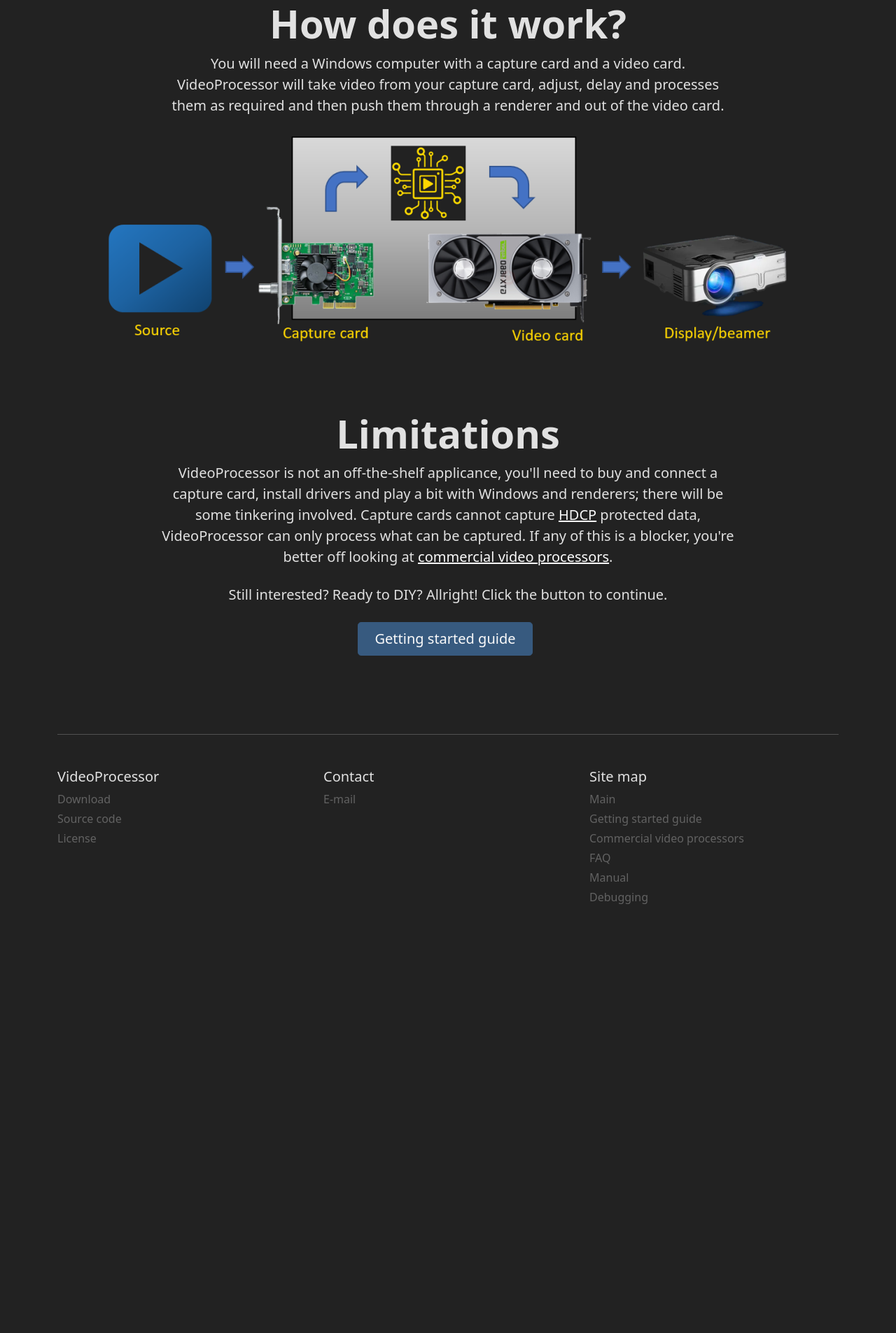
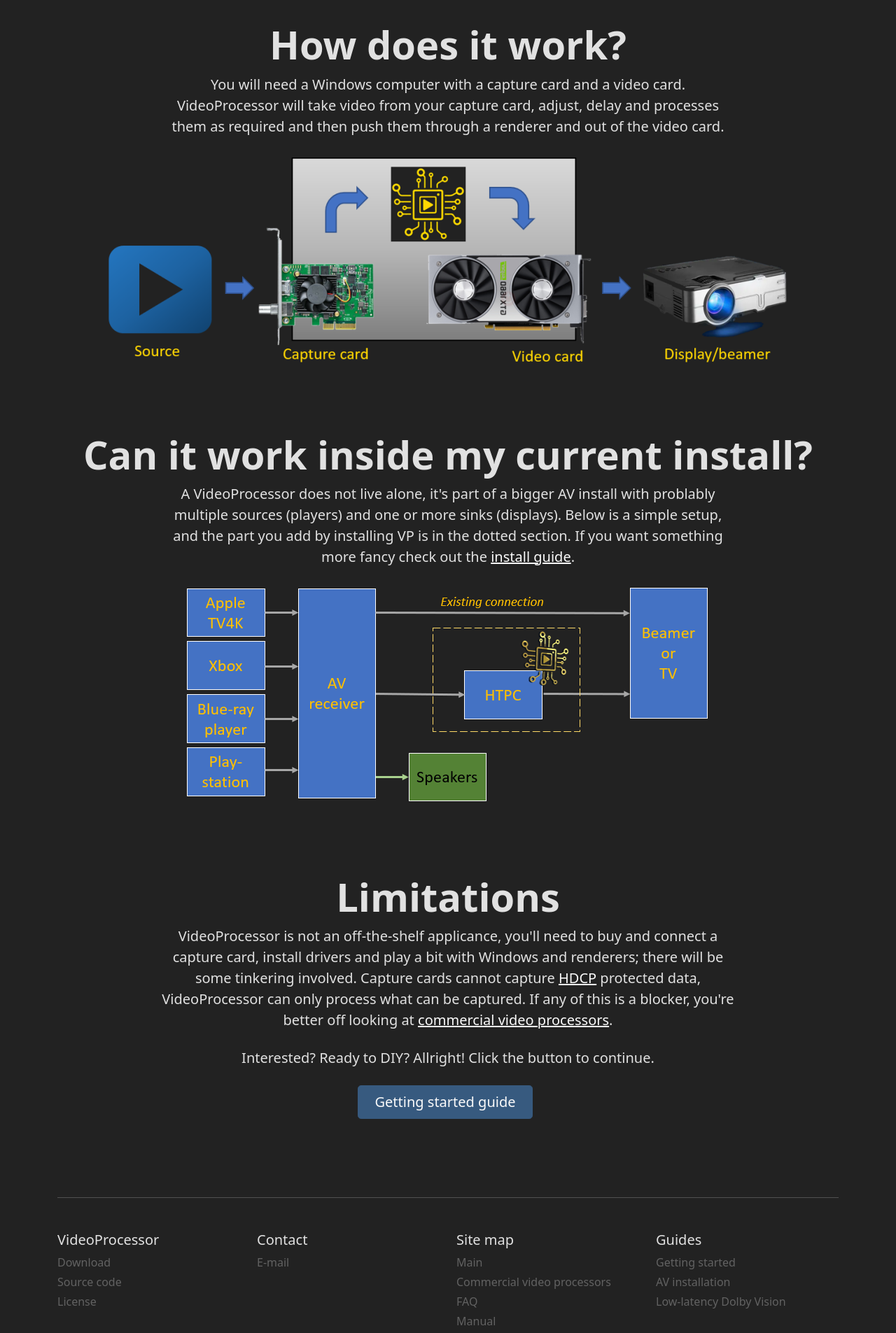
Before and after one commit to defl/videoprocessor_website, a Flask app: page / in a window 1280 px wide. Shown: the part 1280-3185 px from the top of the page at 70% size. Before the commit the page ends 2572 px from the top, so only its background shows below. Run offline with Flask 2, Linux system fonts and the light colour scheme; some libraries are stand-ins or nearby versions.

Commit message:
Added install page, cleanups, integration

```diff
--- a/site/templates/base.html
+++ b/site/templates/base.html
@@ -62,11 +62,18 @@
             <h5>Site map</h5>
             <ul class="list-unstyled text-small">
               <li class="mb-1"><a class="link-secondary text-decoration-none" href="/">Main</a></li>
-              <li class="mb-1"><a class="link-secondary text-decoration-none" href="/getting_started">Getting started guide</a></li>
               <li class="mb-1"><a class="link-secondary text-decoration-none" href="/commercial_video_processors">Commercial video processors</a></li>
               <li class="mb-1"><a class="link-secondary text-decoration-none" href="/faq">FAQ</a></li>
               <li class="mb-1"><a class="link-secondary text-decoration-none" href="/manual">Manual</a></li>
               <li class="mb-1"><a class="link-secondary text-decoration-none" href="/debugging">Debugging</a></li>
+            </ul>
+          </div>
+          <div class="col-md">
+            <h5>Guides</h5>
+            <ul class="list-unstyled text-small">
+              <li class="mb-1"><a class="link-secondary text-decoration-none" href="/getting_started">Getting started</a></li>
+              <li class="mb-1"><a class="link-secondary text-decoration-none" href="/install">AV installation</a></li>
+              <li class="mb-1"><a class="link-secondary text-decoration-none" href="/lldv">Low-latency Dolby Vision</a></li>
             </ul>
           </div>
         </div>
--- a/site/templates/debugging.html
+++ b/site/templates/debugging.html
@@ -20,12 +20,6 @@
                 <li>Use the OSD of your AV unit to see what mode is being output.</li>
                 <li>A HDFury <a class="text-white" href="https://hdfury.com/product/4k-vertex2-18gbps/">Vertex 2</a> or <a class="text-white" href="https://hdfury.com/product/vertex-4k60-444-600mhz/">Vertex</a> are perfect for debugging as they display exactly what's going on on their display.</li>
             </ol>
-            </p>
-
-            <p class="lead my-3" style="color: #FED700;">Answer not here?</p>
-            <p>
-                <a href="/faq" class="btn btn-primary btn-lg px-4 me-md-2" role="button">FAQ</a>
-            </p>
         </div>
     </div>
 </main>
--- a/site/templates/index.html
+++ b/site/templates/index.html
@@ -28,7 +28,6 @@
                 <div class="d-grid gap-2 d-md-flex justify-content-md-start">
                     <a id='download-button' href="https://github.com/defl/videoprocessor/releases" class="btn btn-primary btn-lg px-4 me-md-2" role="button">Download</a>
                     <a href="/getting_started" class="btn btn-secondary btn-lg px-4 me-md-2" role="button">Getting started</a>
-                    <a href="/manual" class="btn btn-secondary btn-lg px-4 me-md-2" role="button">Manual</a>
                 </div>
             </div>
         </div>
@@ -41,6 +40,7 @@
                 The GUI is packed with information and options to give you full insight and control over what is going on.
                 There is no need to know all the details or dig through the <a class="text-white" href="/manual">manual</a>,
                 VideoProcessor will do reasonable things by default.
+                There's also a <a class="text-white" href="https://www.youtube.com/watch?v=DQK4iO81TLE">YouTube video</a> showing it in action including the difference a 3DLUT makes.
             </p>
         </div>
         <div class="overflow-hidden">
@@ -69,6 +69,22 @@
     </div>
 
     <div class="px-4 pt-5 my-5 text-center">
+        <h1 class="display-4 fw-bold">Can it work inside my current install?</h1>
+        <div class="col-lg-8 mx-auto">
+            <p class="lead mb-4">
+                A VideoProcessor does not live alone, it's part of a bigger AV install with problably multiple sources (players) and one or more sinks (displays).
+                Below is a simple setup, and the part you add by installing VP is in the dotted section.
+                If you want something more fancy check out the <a class="text-white" href="/install">install guide</a>.
+            </p>
+        </div>
+        <div class="overflow-hidden">
+            <div class="container px-5">
+                <img src="/static/images/vp_install_simplified.png" class="img-fluid rounded-3" alt="AV install">
+            </div>
+        </div>
+    </div>
+
+    <div class="px-4 pt-5 my-5 text-center">
         <h1 class="display-4 fw-bold">Limitations</h1>
         <div class="col-lg-8 mx-auto">
             <p class="lead mb-4">
@@ -77,7 +93,7 @@
                 If any of this is a blocker, you're better off looking at <a class="text-white" href="/commercial_video_processors">commercial video processors</a>.<br />
             </p>
             <p class="lead mb-4">
-                Still interested? Ready to DIY? Allright! Click the button to continue.
+                Interested? Ready to DIY? Allright! Click the button to continue.
             </p>
             <a href="/getting_started" class="btn btn-primary btn-lg px-4 me-md-2" role="button">Getting started guide</a>
         </div>
--- a/site/templates/install.html
+++ b/site/templates/install.html
@@ -1,11 +1,11 @@
 {% extends "base.html" %}
-{% block title %}VideoProcessor - Full install example{% endblock %}
+{% block title %}VideoProcessor - AV installation{% endblock %}
 {% block main %}
 
 <main class="container">
     <div class="p-4 p-md-5 mb-4 rounded bg-dark">
         <div class="col-md-12">
-            <h1 class="display-4 text-white ">Full install example</h1>
+            <h1 class="display-4 text-white ">AV installation</h1>
             <p>
                 VideoProcessor does not live in a vacuum, it is part of a larger install which has multiple sources (players) and one or more sinks (displays).
                 Most users of VideoProcessor will be on the higher end of the scale and hence this guide is written with a mid-tier system in mind.
```
Also changed, not shown: site/templates/faq.html (+0 -7 lines), site/templates/getting_started.html (+7 -10 lines), site/static/images/vp_install_simplified.png (added).
